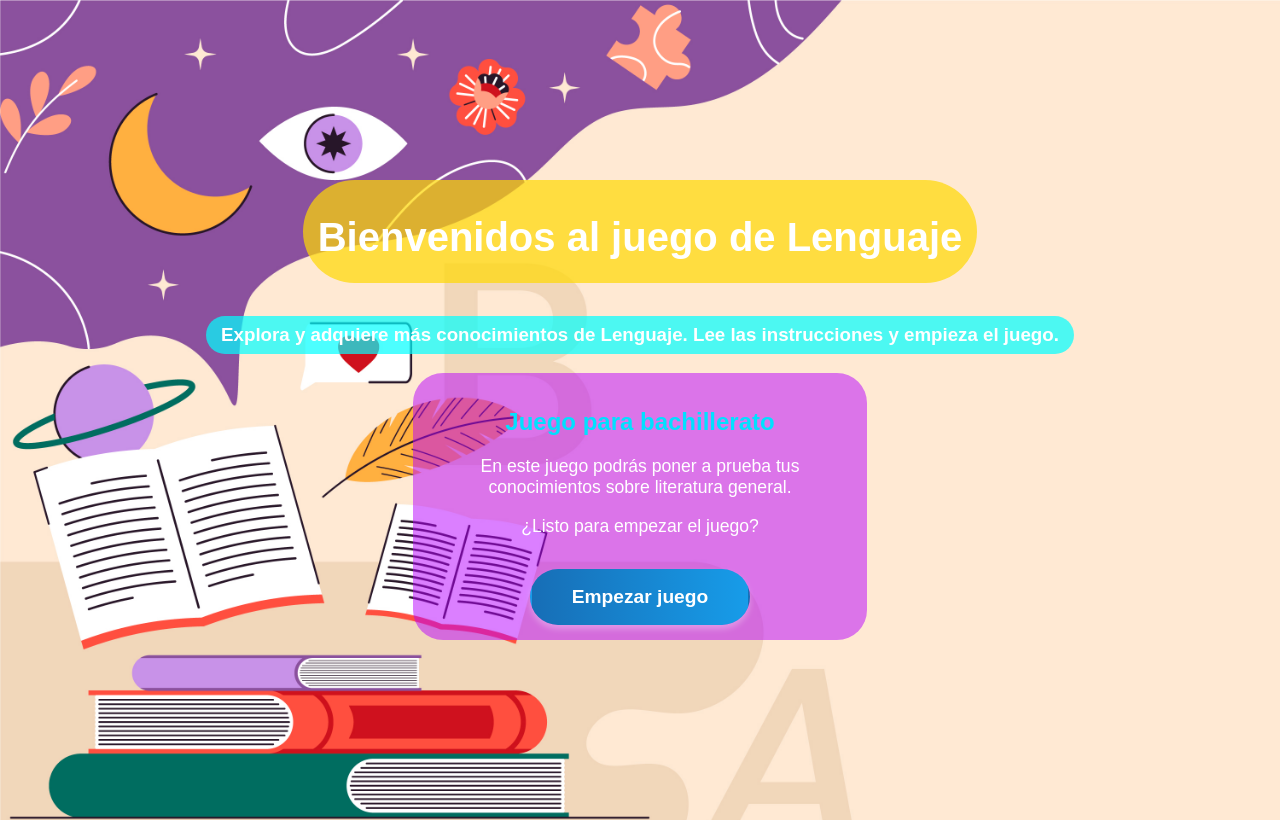
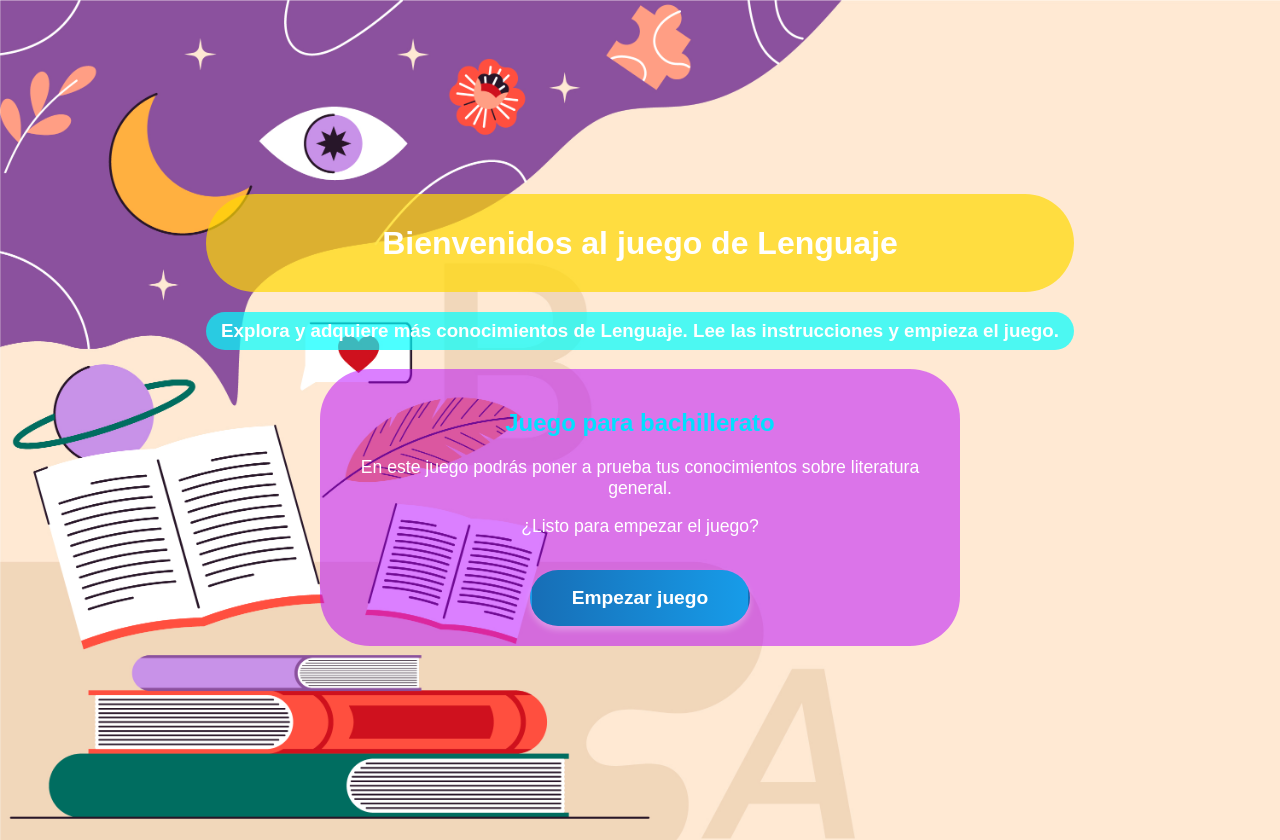
Before and after one commit to simulacroseducativos/LenguajeBr, a plain HTML site: page index.html in a window 1280 px wide. Drawn offline with Linux system fonts and the light colour scheme.

Commit message:
cambios css inicio

```diff
--- a/inicio.css
+++ b/inicio.css
@@ -1,48 +1,47 @@
 body {
     font-family: 'Arial', sans-serif;
-    height: 100vh;
+    min-height: 100vh;
     margin: 0;
     background: url('images/fondo.jpg') no-repeat center center fixed;
     background-size: cover;
     overflow: hidden;
     color: white;
+    position: relative;
     display: flex;
     justify-content: center;
     align-items: center;
     flex-direction: column;
-    padding: 10px;
+    padding: 20px;
 }
 
 .background-overlay {
-    position: fixed;
-    inset: 0; /* Hace que ocupe toda la pantalla */
+    position: absolute;
+    top: 0;
+    left: 0;
+    width: 100%;
+    height: 100%;
+    z-index: 1;
     background: rgba(140, 179, 148, 0.6);
 }
 
 .container {
     text-align: center;
+    position: relative;
     z-index: 2;
     animation: fadeIn 1s ease-in-out;
-    width: 100%;
-    max-width: 90%;
-    max-height: 90vh;
-    display: flex;
-    flex-direction: column;
-    align-items: center;
-    justify-content: center;
 }
 
 h1 {
-    font-size: clamp(2em, 5vw, 2.5em); /* Se adapta al tamaño del contenedor */
-    margin-bottom: 15px;
+    font-size: 2.5;
+    margin-bottom: 20px;
     animation: bounce 1.5s infinite;
 }
 
 .title-box {
     background: rgba(255, 217, 2, 0.7);
     border-radius: 100px;
-    padding: 8px 15px;
-    margin-bottom: 15px;
+    padding: 10px 20px;
+    margin-bottom: 20px;
     text-align: center;
 }
 
@@ -68,10 +67,10 @@ p {
 .info-box {
     background: rgba(183, 0, 255, 0.5);
     color: rgb(0, 225, 255);
-    padding: 15px;
-    width: 80%;
-    max-width: 500px;
-    border-radius: 30px;
+    padding: 20px;
+    width: 90%;
+    max-width: 600px;
+    border-radius: 50px;
     text-align: center;
     transition: transform 0.3s ease, box-shadow 0.3s ease;
 }
```
